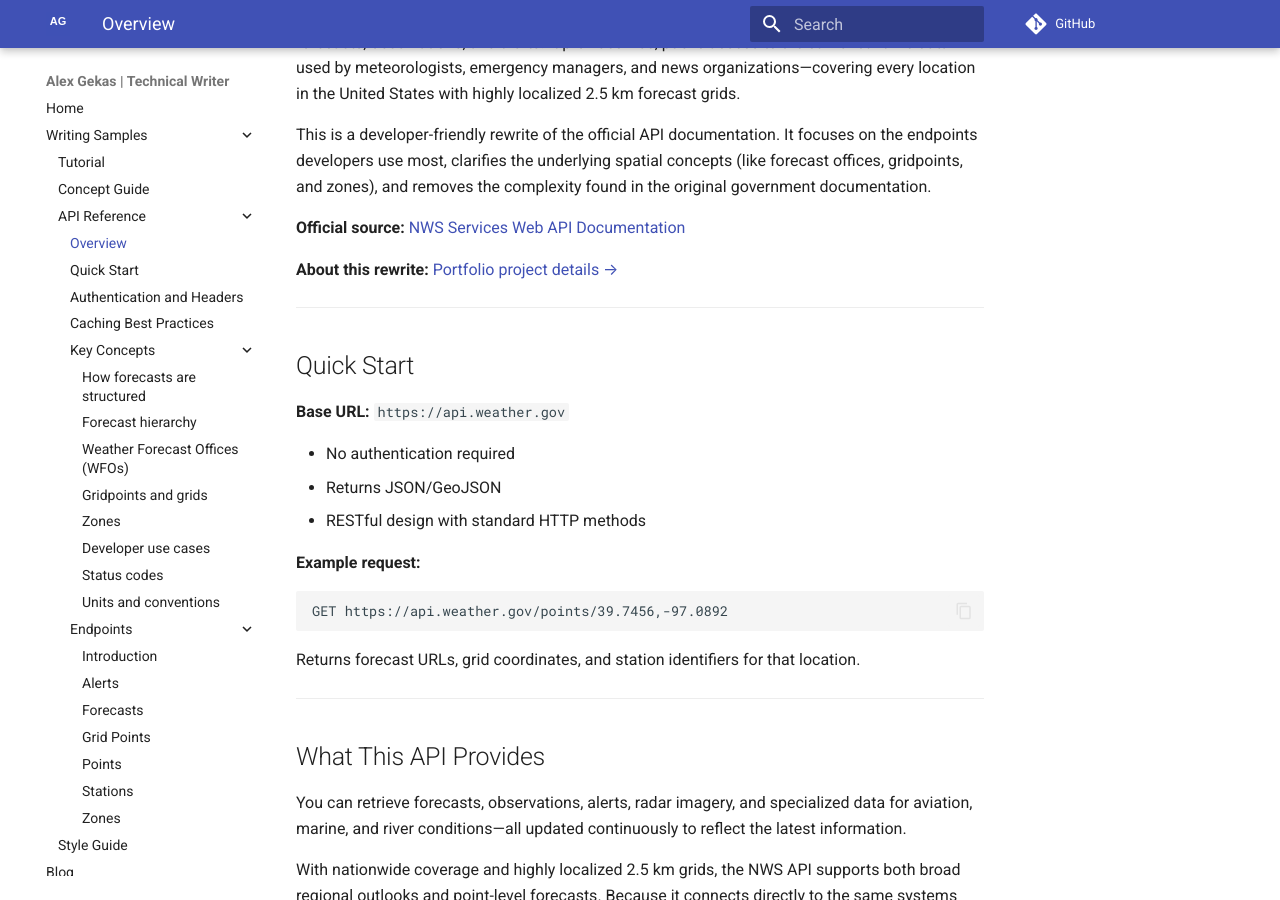
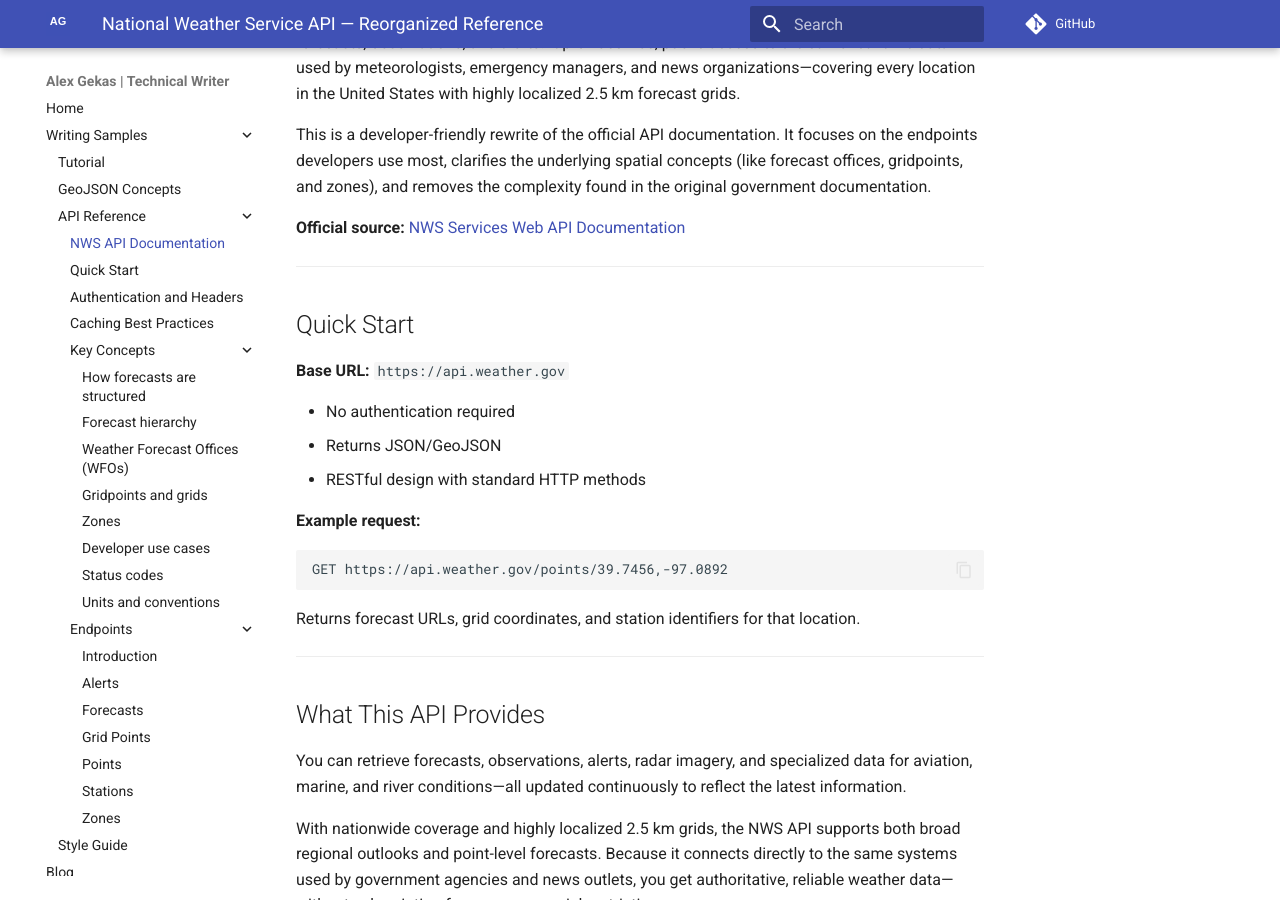
Before and after one commit to Alex-Gekas/Alex-Gekas.github.io, an MkDocs documentation site: the page built from docs/writing-samples/api-reference/index.md, in a window 1280 px wide and 900 px high, scrolled down 584 px. Built offline with MkDocs 1.6.1 and Material for MkDocs 9.7.7, drawn with Linux system fonts in a browser that asks for light colours; comment, search, counter and statistics services are not loaded.

Commit message:
Improve nav titles for portfolio writing samples

```diff
--- a/docs/writing-samples/api-reference/index.md
+++ b/docs/writing-samples/api-reference/index.md
@@ -1,5 +1,5 @@
 ---
-title: "Overview"
+title: "National Weather Service API — Reorganized Reference"
 description: "Introduction to the NWS API"
 ---
 
@@ -22,7 +22,6 @@
 
 **Official source:** [NWS Services Web API Documentation](https://www.weather.gov/documentation/services-web-api)
 
-**About this rewrite:** [Portfolio project details →](./about.md)
 
 ---
 
--- a/mkdocs.yml
+++ b/mkdocs.yml
@@ -21,10 +21,10 @@
   - Home: index.md
   - Writing Samples:
       - Tutorial: writing-samples/tutorial/woo_comm_tutorial.md
-      - Concept Guide: writing-samples/concept-guides/geojson-concept-guide.md
+      - GeoJSON Concepts: writing-samples/concept-guides/geojson-concept-guide.md
 
       - API Reference:
-          - Overview: writing-samples/api-reference/index.md
+          - NWS API Documentation: writing-samples/api-reference/index.md
           - Quick Start: writing-samples/api-reference/quick-start.md
           - Authentication and Headers: writing-samples/api-reference/authentication.md
           - Caching Best Practices: writing-samples/api-reference/caching.md
```
Also changed, not shown: docs/writing-samples/concept-guides/geojson-concept-guide.md (+5 -0 lines).
